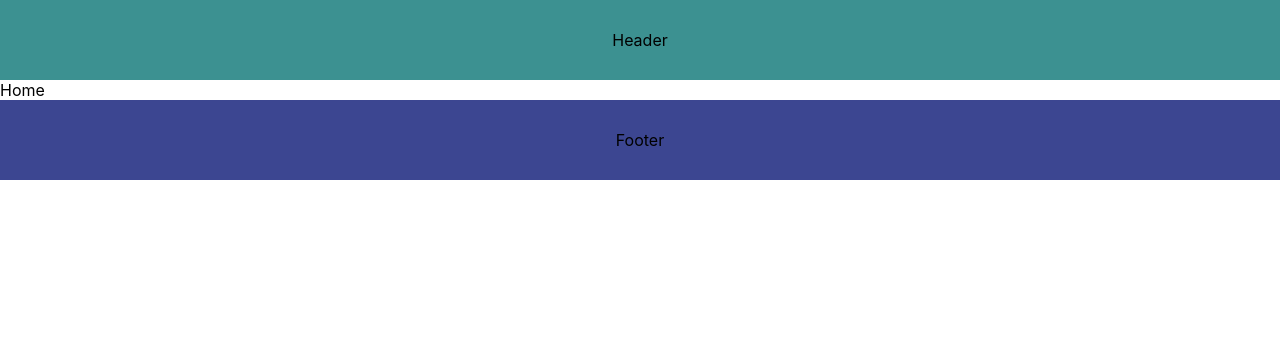
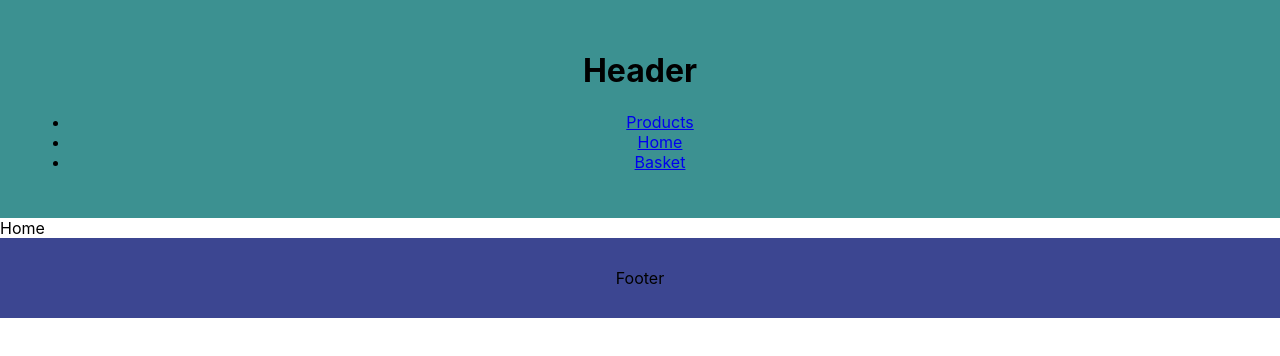
Before and after one commit to Marjo14/ecomm, a React (Create React App) app: page / in a window 1280 px wide. Shown: the top 356 px of the page. Built offline with nearby package versions, Linux system fonts and the light colour scheme.

Commit message:
V1 CREATION NAV BAR

```diff
--- a/src/App.js
+++ b/src/App.js
@@ -1,5 +1,5 @@
 import './App.css';
-import { BrowserRouter as Router, Routes, Route, Link } from 'react-router-dom';
+import { BrowserRouter as Router, Routes, Route } from 'react-router-dom';
 import Header from './components/Header';
 import Footer from './components/Footer';
 import Basket from './pages/Basket';
@@ -7,22 +7,20 @@ import Home from './pages/Home';
 import Products from './pages/Products';
 
 function App() {
-
   return (
-    <div className="App">
-      <Router>
-
+    <Router>
+      <div className="App">
         <Header />
-        <Routes>
-          <Route path='/' element={<Home/>}/> (/* Qd on se connecte on tombe directement sur la page Home */)
-          <Route path='/products' element={<Products/>}/>
-          <Route path='/basket' element={<Basket/>}/>
-
-        </Routes>
-
-      </Router>
-      <Footer />
-    </div>
+        <main>
+          <Routes>
+            <Route path="/" element={<Home />} />
+            <Route path="/products" element={<Products />} />
+            <Route path="/basket" element={<Basket />} />
+          </Routes>
+        </main>
+        <Footer />
+      </div>
+    </Router>
   );
 }
 
--- a/src/components/Header.jsx
+++ b/src/components/Header.jsx
@@ -1,9 +1,19 @@
-import React from 'react'
+import React from 'react';
+import { Link } from 'react-router-dom';
 
 const Header = () => {
   return (
-    <div className='header'>Header</div>
-  )
-}
+    <header className='header'>
+      <h1>Header</h1>
+      <nav>
+        <ul>
+          <li><Link to="/products">Products</Link></li>
+          <li><Link to="/">Home</Link></li>
+          <li><Link to="/basket">Basket</Link></li>
+        </ul>
+      </nav>
+    </header>
+  );
+};
 
-export default Header
+export default Header;
```
